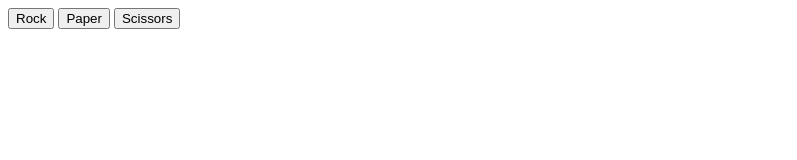
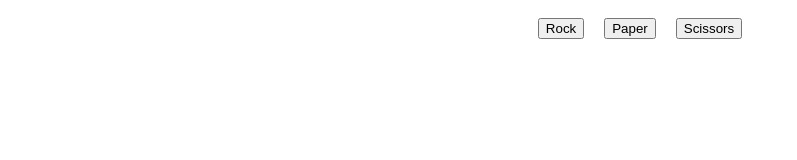
Before and after one commit to worme/rockpaperscissors, a plain HTML site: page index.html in a window 1280 px wide. Shown: the whole page, without its empty margins (0-797 px from the left). Drawn offline with Linux system fonts and the light colour scheme.

Commit message:
Add: CSS for buttons and their container

```diff
--- a/index.html
+++ b/index.html
@@ -10,7 +10,7 @@
 </head>
 
 <body>
-    <div id="container">
+    <div class="buttonContainer" id="buttonContainer">
         <button id="rockButton">Rock</button>
         <button id="paperButton">Paper</button>
         <button id="scissorButton">Scissors</button>
--- a/style.css
+++ b/style.css
@@ -0,0 +1,8 @@
+.buttonContainer{
+    display: flex;
+    justify-content: center;
+}
+
+button{
+    margin: 10px;
+}
```
